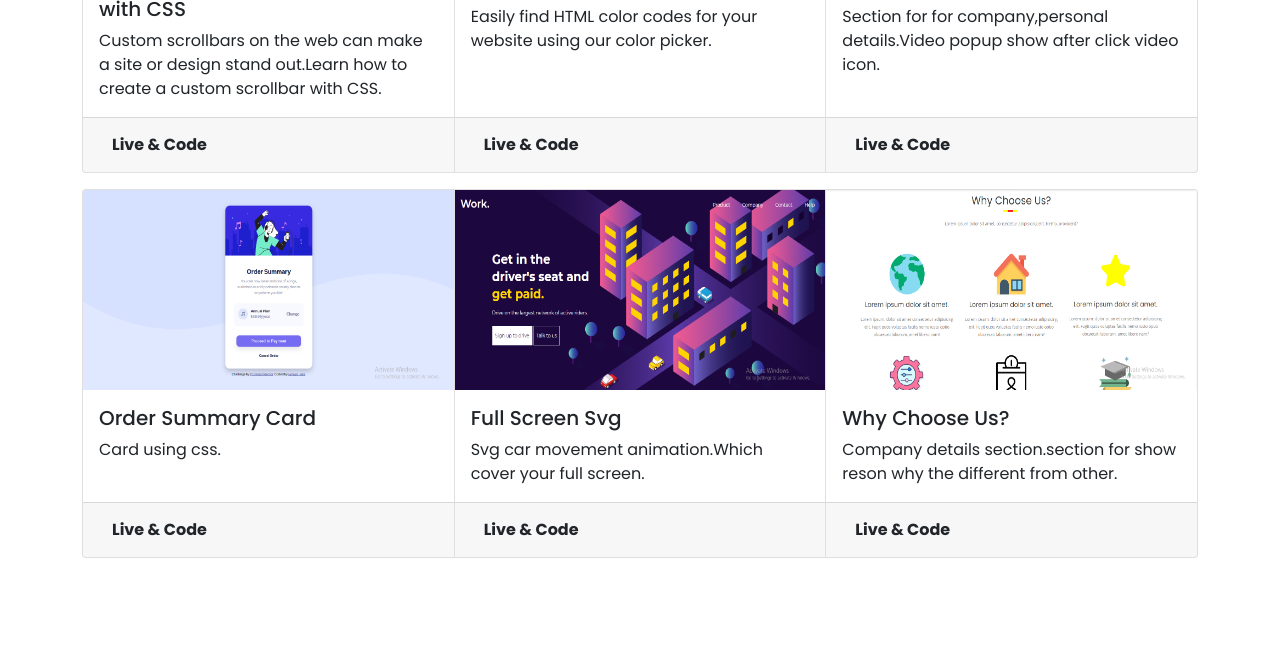
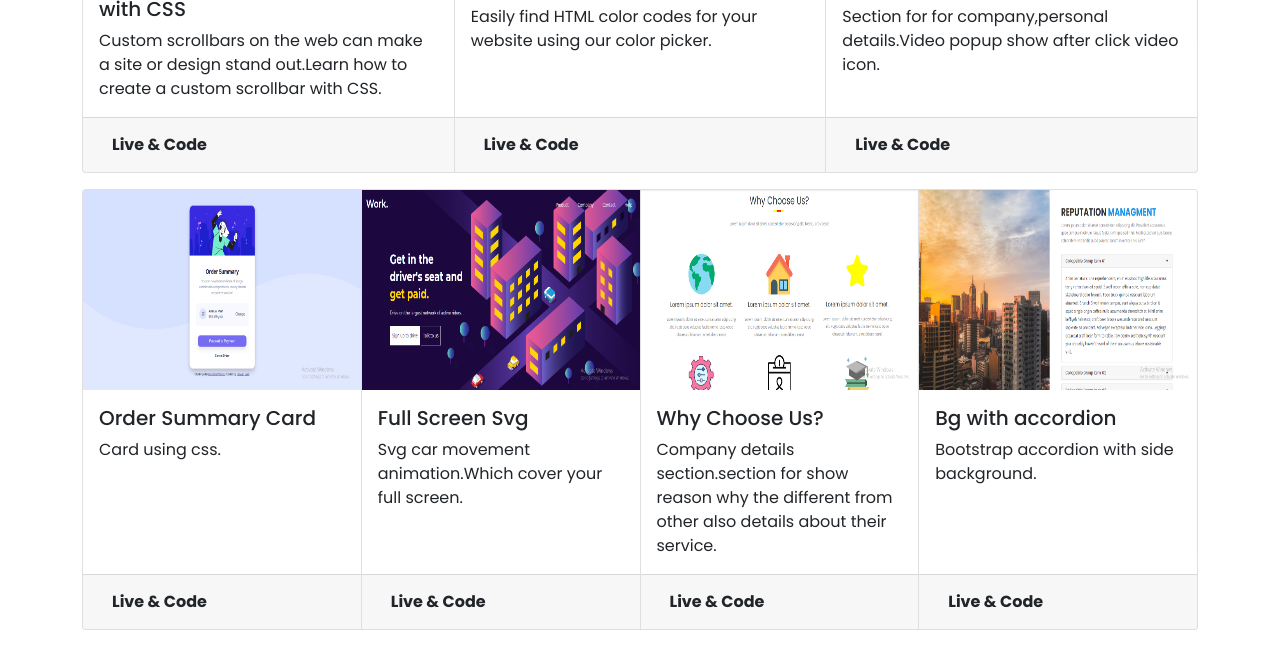
Before and after one commit to radwan503/UI-Widget--HTML-CSS-JS, a plain HTML site: page index.html in a window 1280 px wide. Shown: the part 1225-1893 px from the top of the page. Drawn offline with Linux system fonts and the light colour scheme; a script that the page names is missing.

Commit message:
accrodion

```diff
--- a/index.html
+++ b/index.html
@@ -148,12 +148,24 @@
                   <img src="img/blogphoto/chhoseus.png" class="card-img-top" alt="...">
                   <div class="card-body">
                     <h5 class="card-title">Why Choose Us?</h5>
-                    <p class="card-text">Company details section.section for show  reson why the different from other. </p>
+                    <p class="card-text">Company details section.section for show  reason why the different from other also details about their service.</p>
                   </div>
                   <div class="card-footer">
                     <small class="text-muted"><a href="https://radwananik.github.io/Why-Choose-Us-Components/" class="btn fw-bolder " target="_blank">Live & Code</a></small>
                   </div>
                 </div>
+
+
+                <div class="card">
+                    <img src="img/blogphoto/bgaccrodin.png" class="card-img-top" alt="...">
+                    <div class="card-body">
+                      <h5 class="card-title">Bg with accordion</h5>
+                      <p class="card-text">Bootstrap accordion with side background.</p>
+                    </div>
+                    <div class="card-footer">
+                      <small class="text-muted"><a href="https://radwananik.github.io/Bg-with-accordion-/" class="btn fw-bolder " target="_blank">Live & Code</a></small>
+                    </div>
+                  </div>
 
 
 
```
Also changed, not shown: img/blogphoto/bgaccrodin.png (added).
